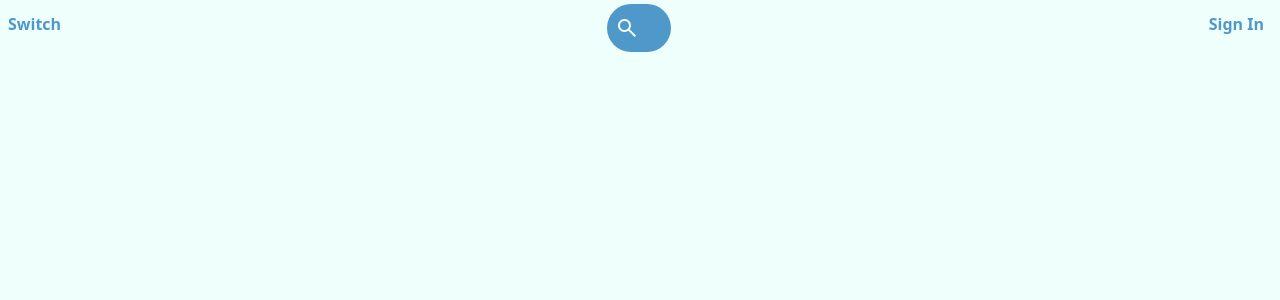
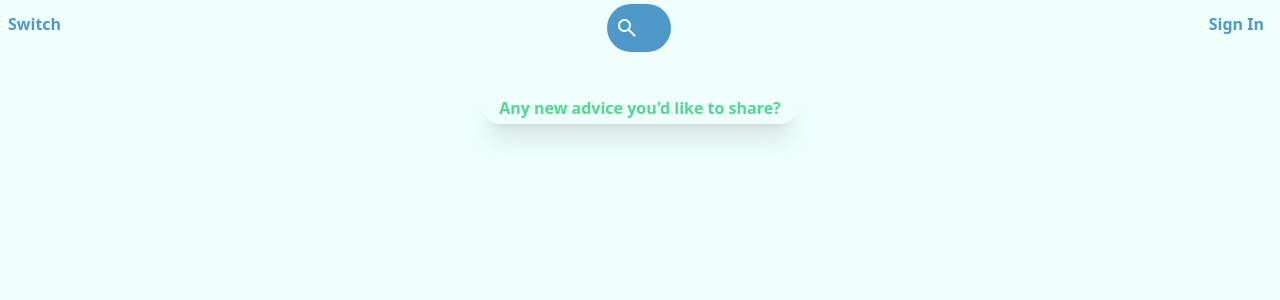
Before and after one commit to GianlucaTurra/JazzIT, a Django app: page / in a window 1280 px wide. Shown: the top 300 px of the page. Run offline with Django 5.2, Linux system fonts and the light colour scheme; data that the repository does not hold is empty; style sheets or scripts are compiled from the project's sources; some libraries are stand-ins or nearby versions.

Commit message:
Implementing add ma in home
Before actually using the spotify app it's actually better to add music advice

```diff
--- a/jazz_it/core/forms.py
+++ b/jazz_it/core/forms.py
@@ -6,7 +6,7 @@ from django import forms
 from .models import MusicAdvice
 
 
-INPUT_CLASSES = 'border border-extra text-main rounded-lg block w-full'
+INPUT_CLASSES = 'border border-extra rounded-lg block w-full'
 
 
 class LoginForm(AuthenticationForm):
--- a/jazz_it/core/templates/core/home.html
+++ b/jazz_it/core/templates/core/home.html
@@ -1,6 +1,13 @@
 {% extends "core/base.html" %}
 {% block content %}
 {% include "core/top_navigation.html" %}
+<div class="flex justify-center mt-8 py-2">
+    <a hx-get="{% url 'core:add_music_advice' %}"
+       hx-target="body"
+       hx-swap="beforeend"
+       class="text-center shadow-xl px-4 py-1 rounded-2xl font-semibold text-secondary cursor-pointer"
+    >Any new advice you'd like to share?</a>
+</div>
 <div class="flex justify-center py-16">
     <ul class="w-2/3">
         {% for advice in music_advices %}
--- a/jazz_it/core/templates/core/login.html
+++ b/jazz_it/core/templates/core/login.html
@@ -1,7 +1,7 @@
 {% extends "core/base.html" %}
 
 {% block content %}
-<div class="px-6 py-8 flex flex-col items-center justify-normal md:h-screen mx-auto">
+    <div class="px-6 py-8 flex flex-col items-center justify-normal md:h-screen mx-auto text-highlight">
         <div class="p-6 space-y-4 w-full md:mt-0 sm:max-w-md">
             <form action="/login/" method="post" class="rounded-2xl px-6 pt-6 pb-8 mb-4 bg-extra shadow-xl">
                 {% csrf_token %}
@@ -19,7 +19,9 @@
                     <a href="{% url "core:signup" %}" class="justify-center">Not registered? Sign up here!</a>
                 </div>
                 <div class="flex items-center mt-2">
-                <button class="w-full px-4 py-2 mt-4 bg-secondary rounded-2xl text-slate-50 text-m font-semibold">Login</button>
+                    <button class="w-full px-4 py-2 mt-4 bg-secondary rounded-2xl text-slate-50 text-m font-semibold">
+                        Login
+                    </button>
                 </div>
             </form>
         </div>
```
Also changed, not shown: jazz_it/core/templates/core/add_music_advice.html (+5 -6 lines). Lines whose indentation alone changed are shown as unchanged.
